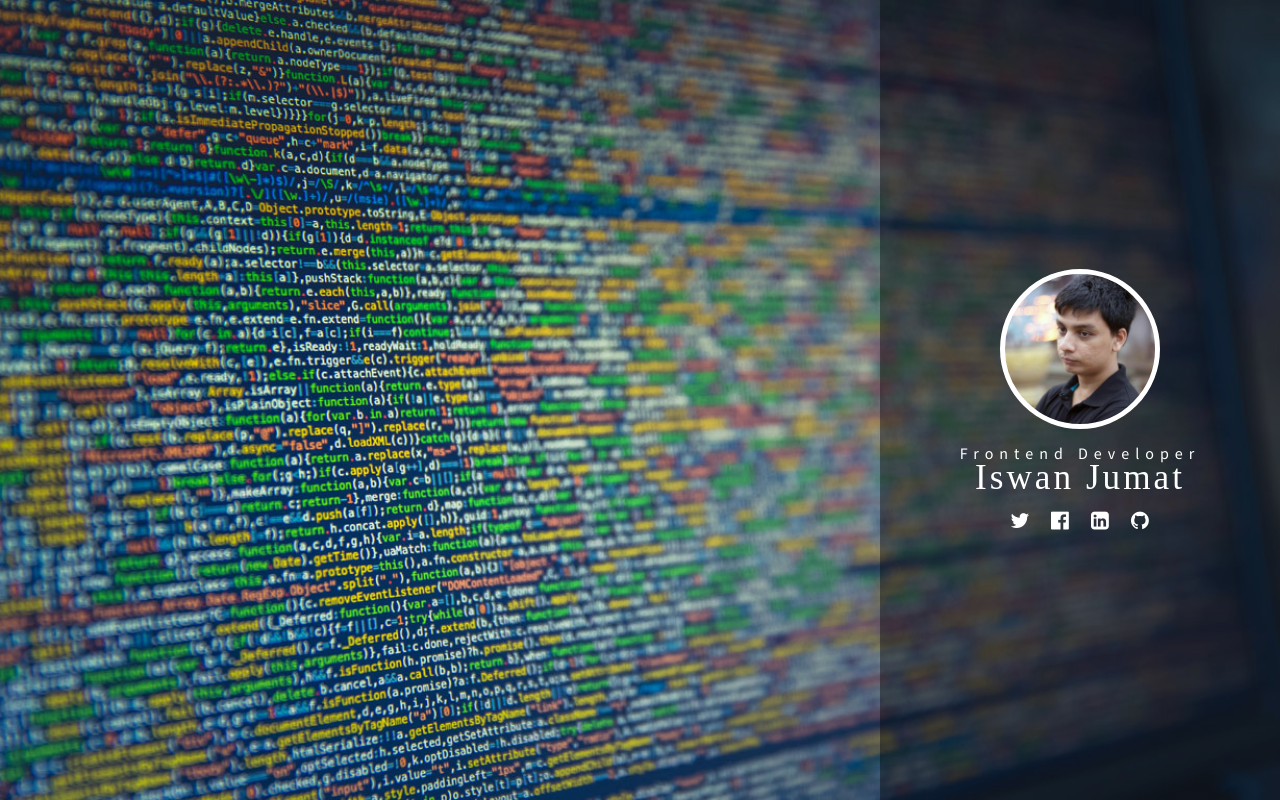
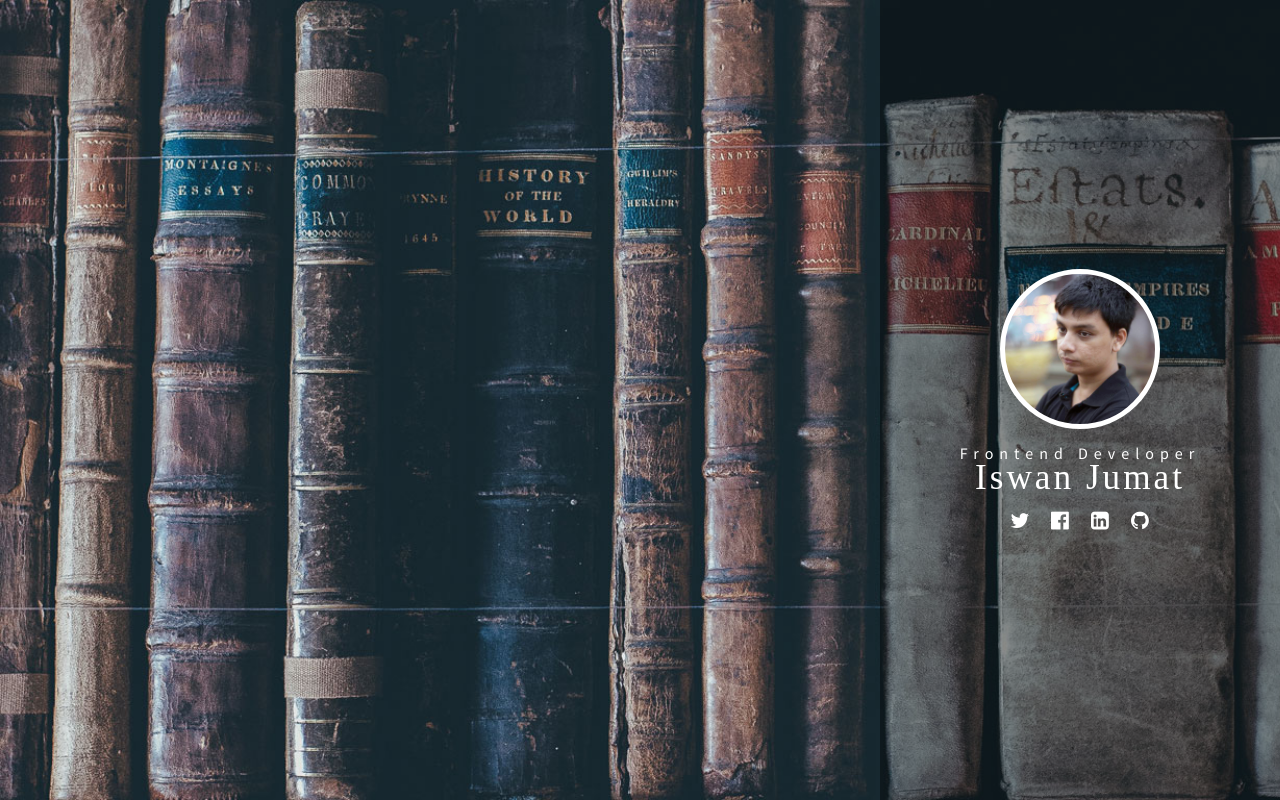
Before and after one commit to iswanj/iswanjumat.com, a React app: page / in a window 1280 px wide. Built offline with nearby package versions, Linux system fonts and the light colour scheme; a web font is replaced by a local one.

Commit message:
fixed preload function

```diff
--- a/src/App.css
+++ b/src/App.css
@@ -1,10 +1,10 @@
 .App {
-  display: flex;
   flex-grow: 1;
   background-repeat: no-repeat;
   background-size: cover;
   flex-direction: row;
   justify-content: flex-end;
+  display: none;
 }
 
 .rightBox {
--- a/src/App.js
+++ b/src/App.js
@@ -4,13 +4,27 @@ import './App.css';
 import './font-awesome.css';
 
 class App extends Component {
-  render() {
+  state = {
+    appStyle: null
+  }
+  componentDidMount() {
     const images = [0,1,2,3,4,5];
     let randImage = images[Math.floor(Math.random() * images.length)];
     const newBackImage = new Image();
     newBackImage.src = `${randImage}.jpg`;
+    newBackImage.onload = () => {
+      this.setState({
+        appStyle: {
+          backgroundImage: `url(${newBackImage.src})`,
+          display: 'flex'
+        }
+      })
+    }
+  }
+  render() {
+    const { appStyle } = this.state;
     return (
-      <div className="App" style={{ backgroundImage: `url(${newBackImage.src})`}}>
+      <div className="App" style={appStyle}>
         <div className="rightBox">
           <div className="myImage"></div>
           <div className="position">
```
